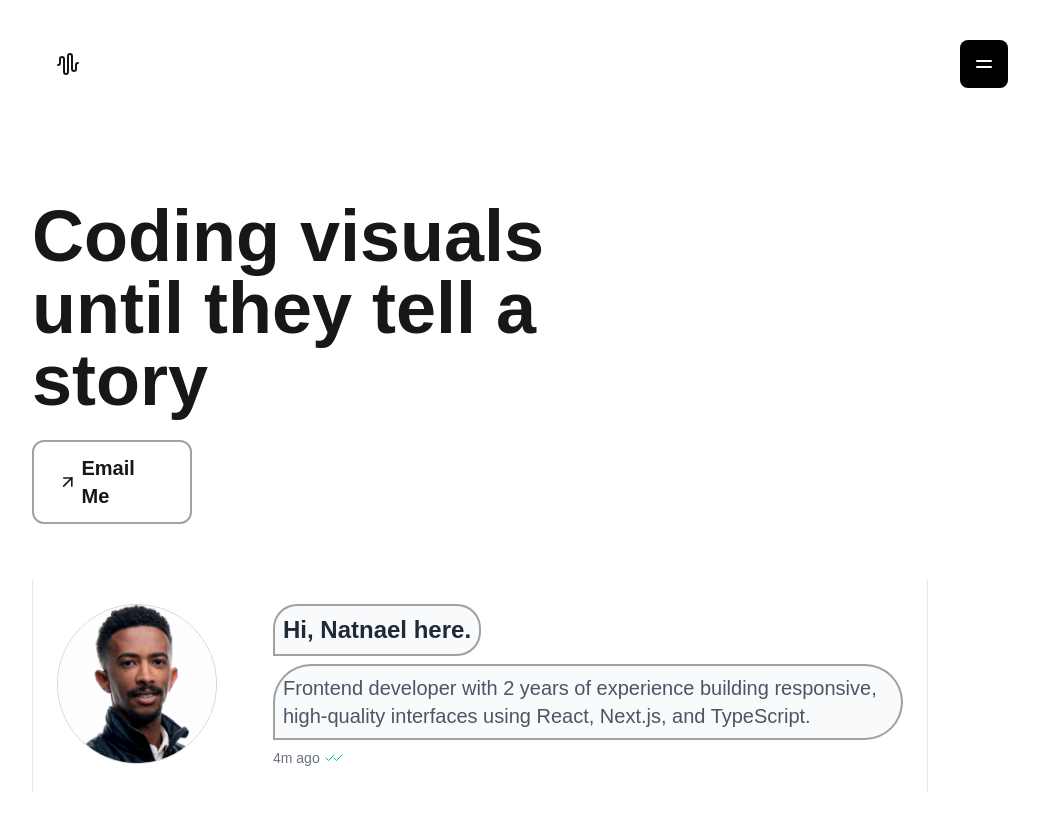
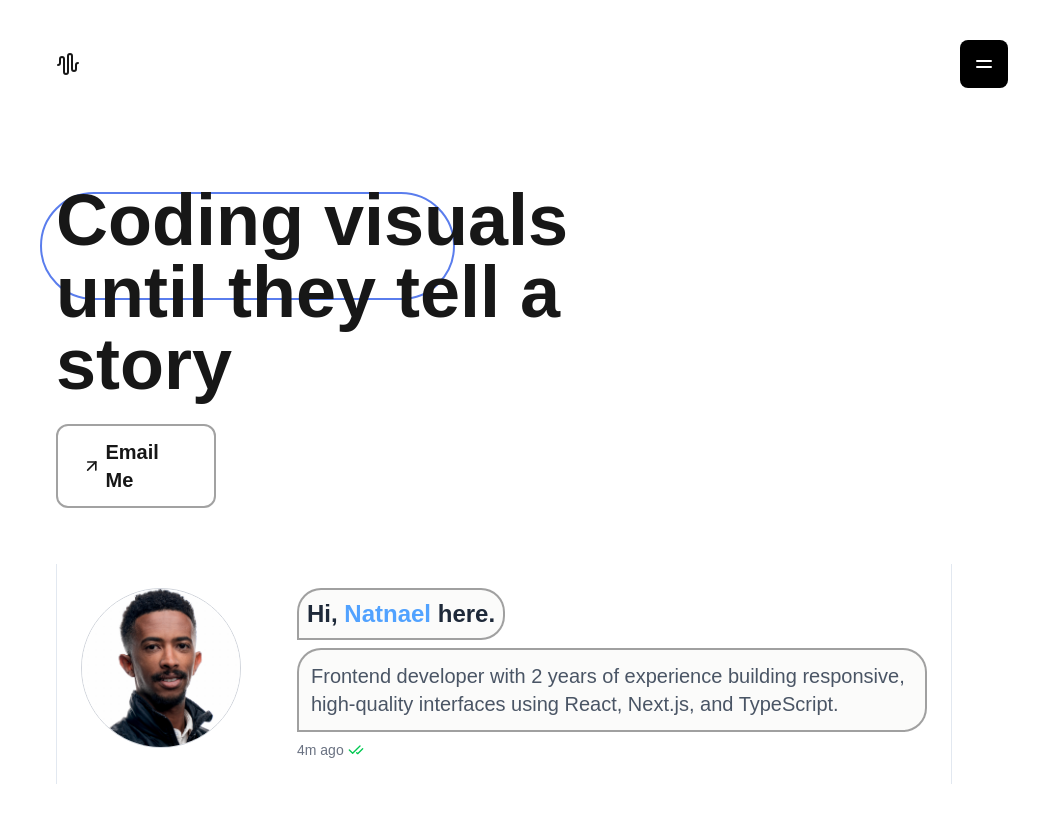
Before and after one commit to NatnaelDemelash/Nat.dev, a Next.js app: page / in a window 1280 px wide. Shown: the top 830 px of the page, without its empty margins (112-1151 px from the left). Built offline with nearby package versions, Linux system fonts and the light colour scheme; a web font is replaced by a local one.

Commit message:
add shape desing on hero section h1

```diff
--- a/app/page.tsx
+++ b/app/page.tsx
@@ -6,7 +6,7 @@
   return (
     <div className="max-w-5xl mx-auto py-6 px-4">
       <Navbar />
-      <main>
+      <main className="px-6">
         <Hero />
       </main>
     </div>
--- a/components/Navbar.tsx
+++ b/components/Navbar.tsx
@@ -29,13 +29,13 @@
 
       {/* Slide-in Menu */}
       <nav
-        className={`absolute top-full md:-mt-[70px] md:mr-14 border-2 border-[#4040407c] transition-all duration-300 ease-in-out z-40
+        className={`absolute top-full md:-mt-[70px] md:mr-14 border-2 border-[#6666664e] transition-all duration-300 ease-in-out z-40
           ${
             isOpen
               ? 'opacity-100 scale-100'
               : 'opacity-0 scale-95 pointer-events-none'
           }
-          flex bg-white rounded-lg  p-4
+          flex bg-white backdrop-blur-2xl rounded-lg  p-4
           flex-col items-start gap-4
           sm:flex-row sm:items-center sm:gap-10 md:gap-14
         `}
--- a/sections/Hero.tsx
+++ b/sections/Hero.tsx
@@ -1,16 +1,16 @@
-import { ArrowUpRight, Check } from 'lucide-react';
+import { ArrowUpRight, Check, CheckCheck } from 'lucide-react';
 import Image from 'next/image';
 
 import profile from '@/public/profile.png';
 
 export default function Hero() {
   return (
-    <section className="h-screen mt-24 flex flex-col space-y-6">
+    <section className="h-screen mt-20 flex flex-col space-y-6">
       <div className="relative">
         <h1 className="text-4xl md:text-6xl lg:text-7xl font-semibold max-w-2xl relative z-10">
           Coding visuals until they tell a story
         </h1>
-        {/* <div className="hidden md:block absolute -left-18 -top-18 w-[80%] h-[140%] -rotate-12 border-2 border-green-500 rounded-full opacity-70 transform  z-0" /> */}
+        <div className="hidden md:block absolute -left-4 top-2 w-[44%] h-[50%]  border-2 border-blue-700 rounded-full opacity-70 transform  z-0" />
       </div>
       {/* link */}
       <a
@@ -33,10 +33,10 @@
           </div>
 
           <div className="flex-1 space-y-2">
-            <h1 className="text-2xl font-bold text-gray-800 border-2 bg-gray-50 border-[#4040407c] w-fit p-2 rounded-3xl rounded-bl-none">
-              Hi, Natnael here.
+            <h1 className="text-2xl font-bold text-gray-800  bg-[#FBFBFA] border-2 border-[#4040407c] w-fit p-2 rounded-3xl rounded-bl-none">
+              Hi, <span className="text-blue-400">Natnael</span> here.
             </h1>
-            <p className="text-gray-600 text-xl bg-gray-50 border-2 border-[#4040407c] w-fit p-2 rounded-full rounded-bl-none">
+            <p className="text-gray-600 text-xl bg-[#FBFBFA] border-2 border-[#4040407c] w-fit p-3 rounded-3xl rounded-bl-none">
               Frontend developer with 2 years of experience building responsive,
               high-quality interfaces using React, Next.js, and TypeScript.
             </p>
@@ -45,8 +45,7 @@
             <div className="flex items-center text-sm text-gray-500">
               <span className="mr-1">4m ago</span>
               <div className="flex items-center">
-                <Check className="w-3 h-3 text-green-500" />
-                <Check className="w-3 h-3 text-green-500 -ml-1" />
+                <CheckCheck className="w-4 h-4 text-green-500" />
               </div>
             </div>
           </div>
```
